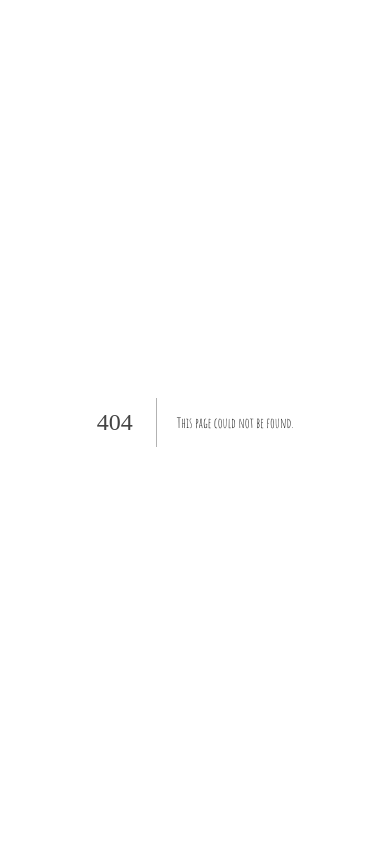
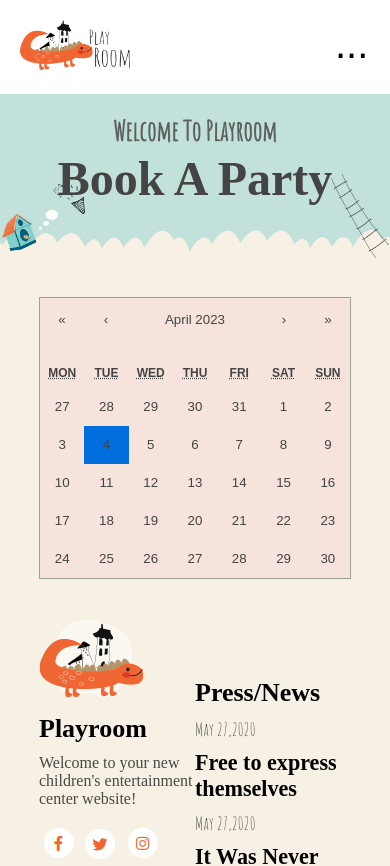
Before and after one commit to girish78678/playroom, a Next.js app: page /book-an-app in a window 390 px wide. Before the commit this address had no page. Shown: the top 866 px of the page. Before the commit the page ends 844 px from the top, so only its background shows below. Built offline with nearby package versions, Linux system fonts and the light colour scheme; a web font is replaced by a local one.

Commit message:
update mobile view

```diff
--- a/package.json
+++ b/package.json
@@ -15,6 +15,7 @@
     "@fortawesome/react-fontawesome": "^0.2.0",
     "next": "^13.2.4",
     "react": "18.2.0",
+    "react-calendar": "^4.2.1",
     "react-dom": "18.2.0",
     "swiper": "^9.1.1"
   }
--- a/src/components/Header.js
+++ b/src/components/Header.js
@@ -34,6 +34,9 @@ const Header = () => {
                 <Link href="/events">Events</Link>
               </li> */}
 
+              <li>
+                <Link href="/book-an-app">Book A Party</Link>
+              </li>
               {/* <li>
                 <Link href="/shop">Shop</Link>
               </li> */}
--- /dev/null
+++ b/src/components/calender.js
@@ -0,0 +1,16 @@
+import React, { useState } from 'react';
+import Calendar from 'react-calendar';
+import 'react-calendar/dist/Calendar.css';
+
+export default function Calendardates() {
+    const [value, onChange] = useState(new Date());
+
+    return (
+        <div className='calender--dates'>
+            <Calendar
+                onChange={onChange}
+                value={value}
+            />
+        </div>
+    );
+}
--- /dev/null
+++ b/src/pages/book-an-app.js
@@ -0,0 +1,104 @@
+import Head from "next/head";
+import Image from "next/image";
+import styles from "@/styles/Home.module.css";
+import Link from "next/link";
+import Header from "@/components/Header";
+import dynamic from "next/dynamic";
+import Calendardates from "@/components/calender";
+import Footer from "@/components/Footer";
+export default function BookAppointment() {
+  return (
+    <>
+      <Head>
+        <title>playroom-kids Theme</title>
+        <meta name="description" content="Generated by create next app" />
+        <meta name="viewport" content="width=device-width, initial-scale=1" />
+        <link rel="icon" href="/favicon.ico" />
+      </Head>
+      <main className="book-an-app">
+        <header>
+          <div className="navbar navbar-grid">
+            <div className="logo">
+              <Link href="/">
+                <img src="images/homepage/header-logo.png" alt="Logo" />
+              </Link>
+            </div>
+
+            <div id="mySidepanel" className="sidepanel">
+              <a
+                href="javascript:void(0)"
+                className="closebtn"
+                onClick={() => closeNav()}
+              ></a>
+              <a className="no--border" href="#home">
+                Home
+              </a>
+              <a href="#" className="nav-link">
+                Pages
+              </a>
+              <a href="#" className="nav-link">
+                Events{" "}
+              </a>
+              <a href="#" className="nav-link">
+                Blog
+              </a>
+              <a href="#" className="nav-link">
+                Shop
+              </a>
+              <a href="#" className="nav-link">
+                Landing
+              </a>
+            </div>
+            <button className="openbtn open-btn-grid" onClick={() => openNav()}>
+              ...
+            </button>
+          </div>
+          <div className="navbar navbar--ROP">
+            <div className="logo">
+              <Link href="/">
+                <img src="images/homepage/header-logo.png" alt="Logo" />
+              </Link>
+            </div>
+
+            <div className="nav-links">
+              <ul className="no-bullets">
+                <li>
+                  <Link href="/">Home</Link>
+                </li>
+
+                <li>
+                  <Link href="/events">Events</Link>
+                </li>
+                <li>
+                  <Link href="/blog">Blog</Link>
+                </li>
+                <li>
+                  <Link href="/shop">Shop</Link>
+                </li>
+                <li>
+                  <Link href="/grid-view">Grid Home</Link>
+                </li>
+                <li>
+                  <Link href="/animator">Animator</Link>
+                </li>
+                <li>
+                  <Link href="/rules--of--play">Rules Of Play</Link>
+                </li>
+              </ul>
+            </div>
+          </div>
+        </header>
+        <div className=" Book--hero ">
+          <p className="pink"> Welcome To Playroom </p>
+          <h1>Book A Party</h1>
+        </div>
+        <div className="calendar">
+            <Calendardates/>
+        </div>
+        </main>
+        <div className="footer-sec">
+        <Footer />
+      </div>
+        </>
+  );
+}
--- a/src/styles/style.css
+++ b/src/styles/style.css
@@ -1932,7 +1932,7 @@ p {
     width: 100%;
     background-repeat: no-repeat;
     background-color: #8DC8AE !important;
-    height: 42vw;
+    height: 26vw;
 }
 
 .animators--head {
@@ -2487,6 +2487,7 @@ input[type="checkbox"]:checked::before {
 .full-flxbox p{
     background: none;
 }
+
 @media screen and (min-width: 500px) {
     .contact--img img {
         margin: auto;
@@ -2553,3 +2554,61 @@ margin-top: 16%;
 width: 47%;
     }
 }
+
+
+/* book a party */
+.calendar{
+    margin: 10%;
+    display: block;
+    max-width: 460px;
+}
+.calendar--dates{
+    color: #444;
+    text-decoration: none;
+}
+.react-calendar, .react-calendar *, .react-calendar ::before, .react-calendar ::after {
+    box-sizing: border-box;
+    color: #444;
+  }
+.Book--hero{
+    background-color: #6EC1E4 !important;
+    background-image: url("/images/book--a-party/hero.jpg");
+background-position: center;
+background-size: cover;
+width: 100%;
+background-repeat: no-repeat;
+height: 42vw;
+}
+.Book--hero P{
+    font-family: "Amatic SC", cursive;
+    font-weight: 700;
+    font-size: 27px;
+    color: rgba(74, 74, 74, .85);
+    text-align: center;
+    padding-top: 5%;
+    padding-bottom: 1%;
+}
+.Book--hero h1{
+    font-size: 48px;
+text-align: center;
+padding-bottom: 4%;
+}
+.react-calendar{
+    width: 200%;
+    background-color: #F6E3DB !important;
+}
+
+@media screen and (min-width: 568px) {
+    .Book--hero{
+        height: 28vw;
+    }
+    .calendar{
+        background-color: #F6F1E4;
+        width: max-content;
+        display: block;
+        margin: 10% auto;
+      }
+    }
+    .react-calendar{
+        width: 200% !important;
+    }
```
Also changed, not shown: public/images/book--a-party/hero.jpg (added), 1 other file (tests, documents, lock files or other folders).
